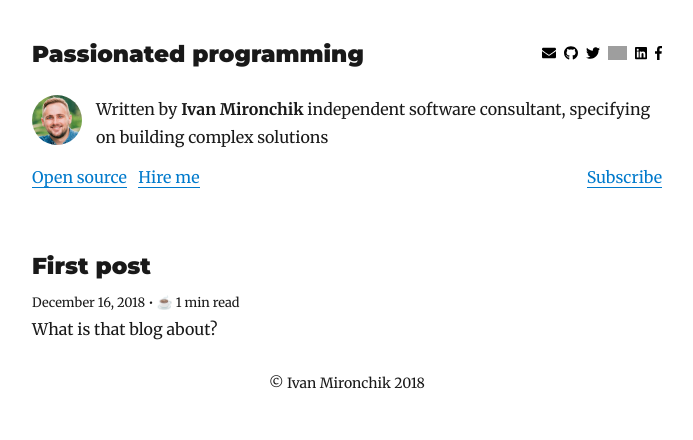
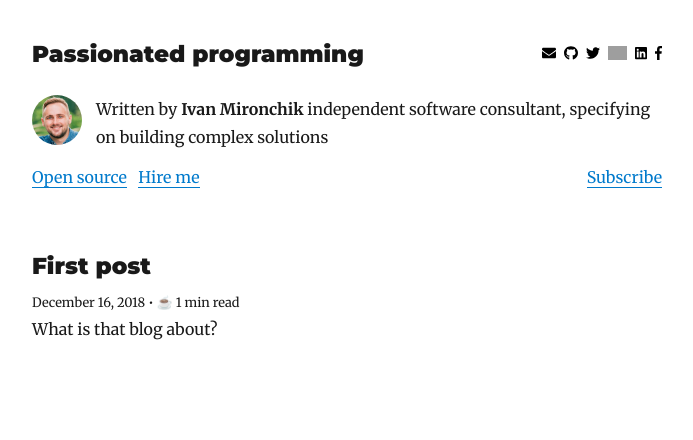
Before and after one commit to saivanji/blog, a Gatsby site: page / in a window 1280 px wide. Shown: the whole page, without its empty margins (293-986 px from the left). Built offline with nearby package versions, Linux system fonts and the light colour scheme; Gatsby itself is replaced by a stand-in of ours; grey boxes are pictures that could not be loaded.

Commit message:
Remove footer

```diff
--- a/src/components/layout.js
+++ b/src/components/layout.js
@@ -14,9 +14,6 @@ export default ({ title, children }) => (
     <div className="container">
       <Header title={title} />
       {children}
-      <footer className="footer">
-        <p>© Ivan Mironchik 2018</p>
-      </footer>
     </div>
   </>
 )
--- a/src/style/custom.css
+++ b/src/style/custom.css
@@ -102,15 +102,6 @@ hr {
   margin-bottom: 1.75rem;
 }
 
-.footer {
-  text-align: center;
-}
-
-.footer p {
-  margin: 0;
-  font-size: 14px;
-}
-
 .gatsby-resp-image-wrapper {
   max-width: none !important;
 }
```
